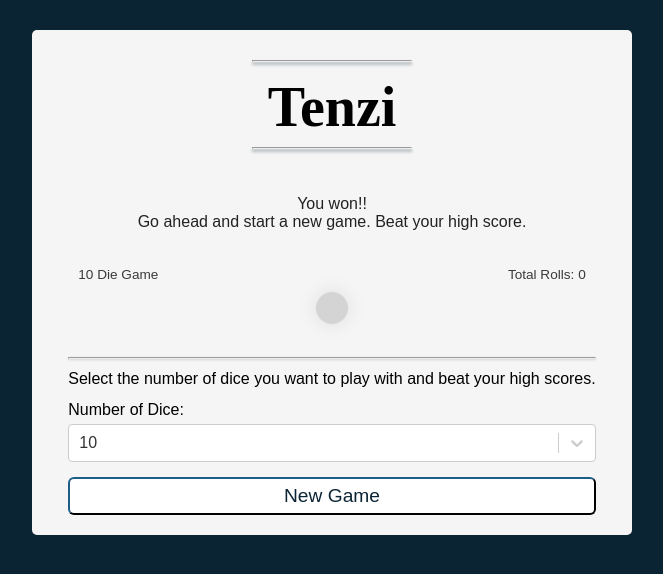
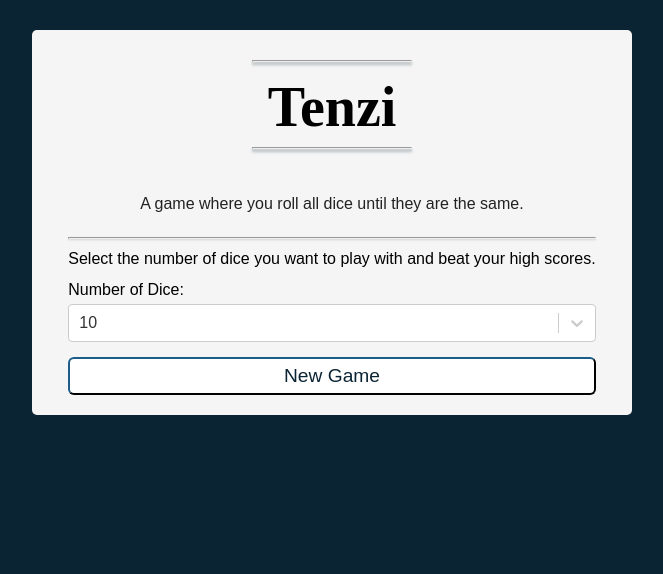
Before and after one commit to W-Kuah/tenzi, a React (Vite) app: page / in a window 1280 px wide. Shown: the top 574 px of the page, without its empty margins (308-971 px from the left). Built offline with nearby package versions, Linux system fonts and the light colour scheme; a web font is replaced by a local one.

Commit message:
correct status

```diff
--- a/src/App.jsx
+++ b/src/App.jsx
@@ -6,7 +6,7 @@ import Selector from './components/Selector';
 import Confetti from 'react-confetti';
 
 function App() {
-  const [gameState, setGameState] = useState();
+  const [gameState, setGameState] = useState('intro');
   const [rolls, setRolls] = useState(0);
   const [topScores, setTopScores] = useState({
     4:[],
```
